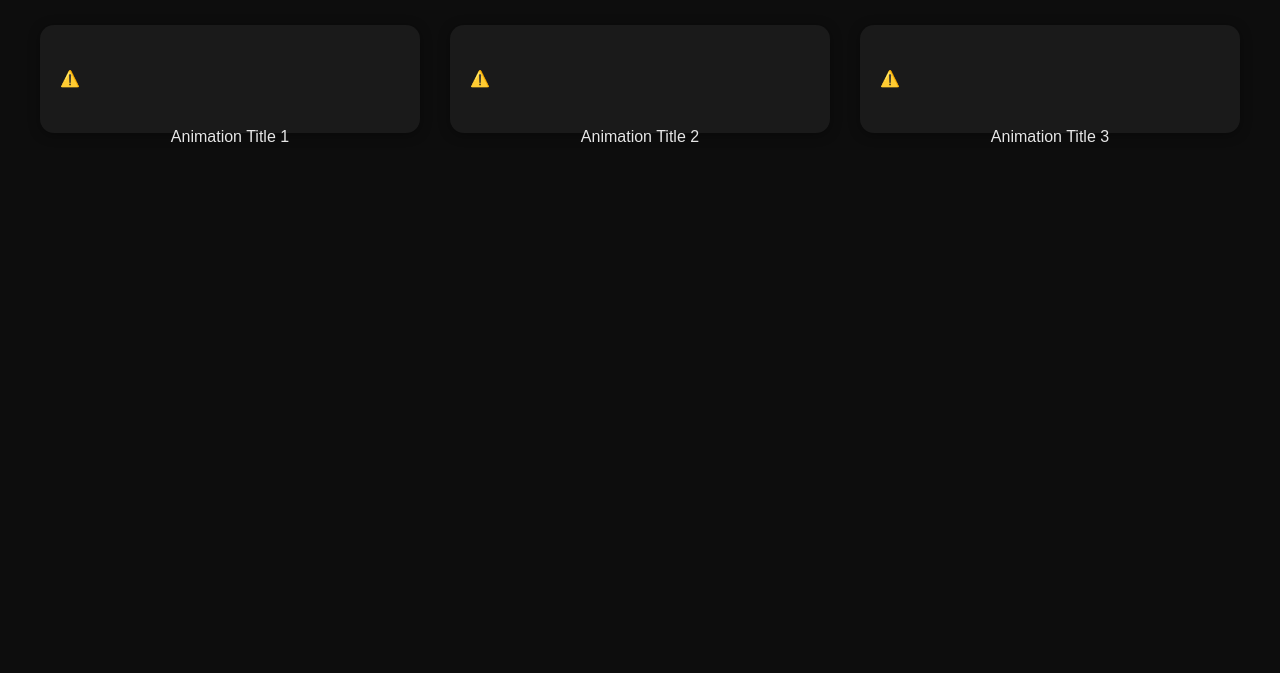
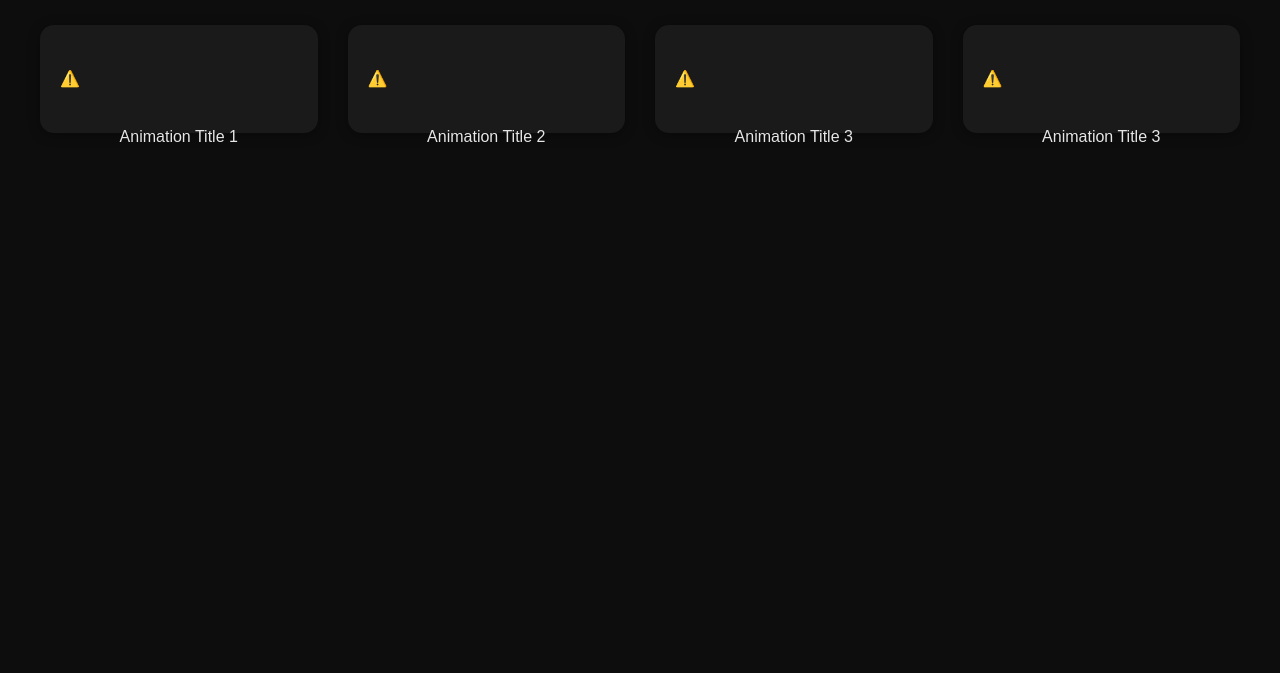
Before and after one commit to shahariarimran/lottie, a plain HTML site: page index.html in a window 1280 px wide. Shown: the part 127-800 px from the top of the page. Drawn offline with nearby package versions, Linux system fonts and the light colour scheme; no server answers.

Commit message:
Update index.html

```diff
--- a/index.html
+++ b/index.html
@@ -95,6 +95,18 @@
       <h3>Animation Title 3</h3>
     </div>
 
+    <!-- CARD 4 -->
+    <div class="card">
+      <lottie-player
+        src="https://assets3.lottiefiles.com/packages/lf20_t24tpvcu.json"
+        background="transparent"
+        speed="1"
+        loop
+        autoplay>
+      </lottie-player>
+      <h3>Animation Title 3</h3>
+    </div>
+
   </div>
 
 </body>
```
